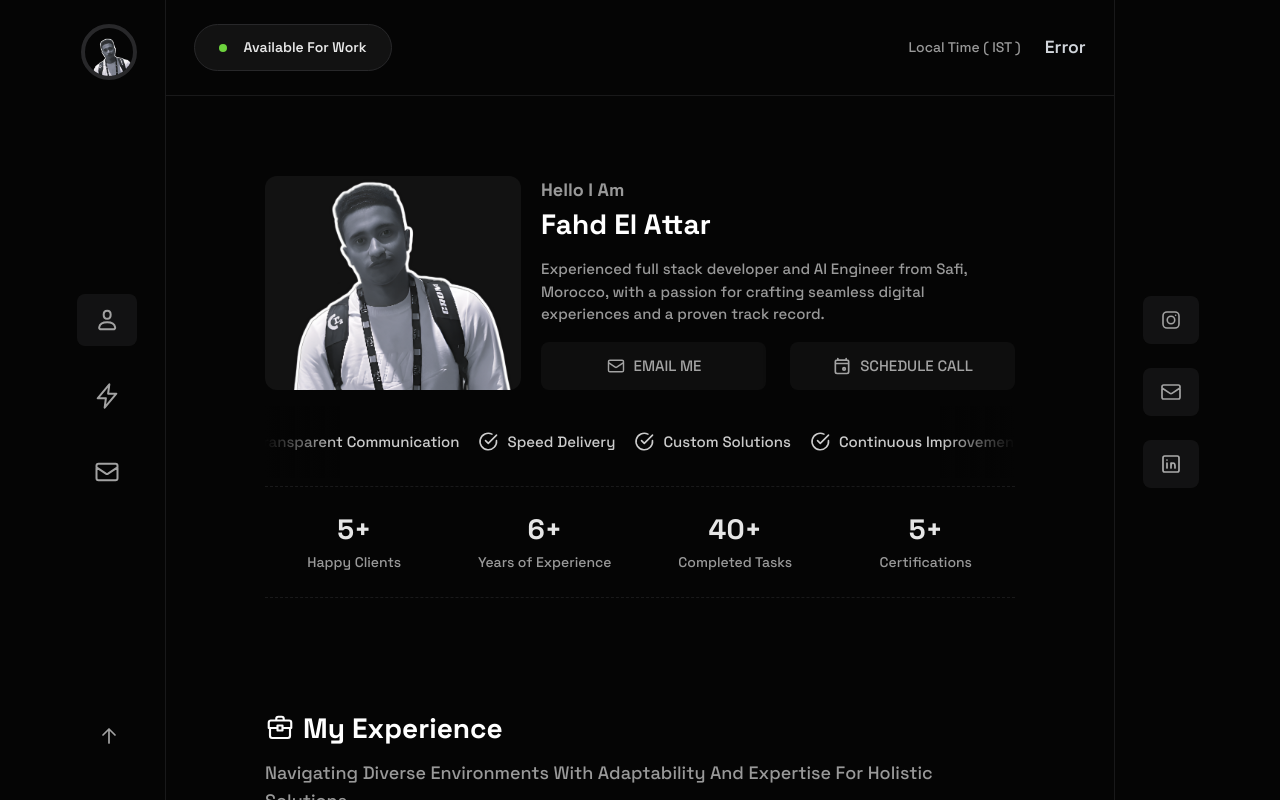
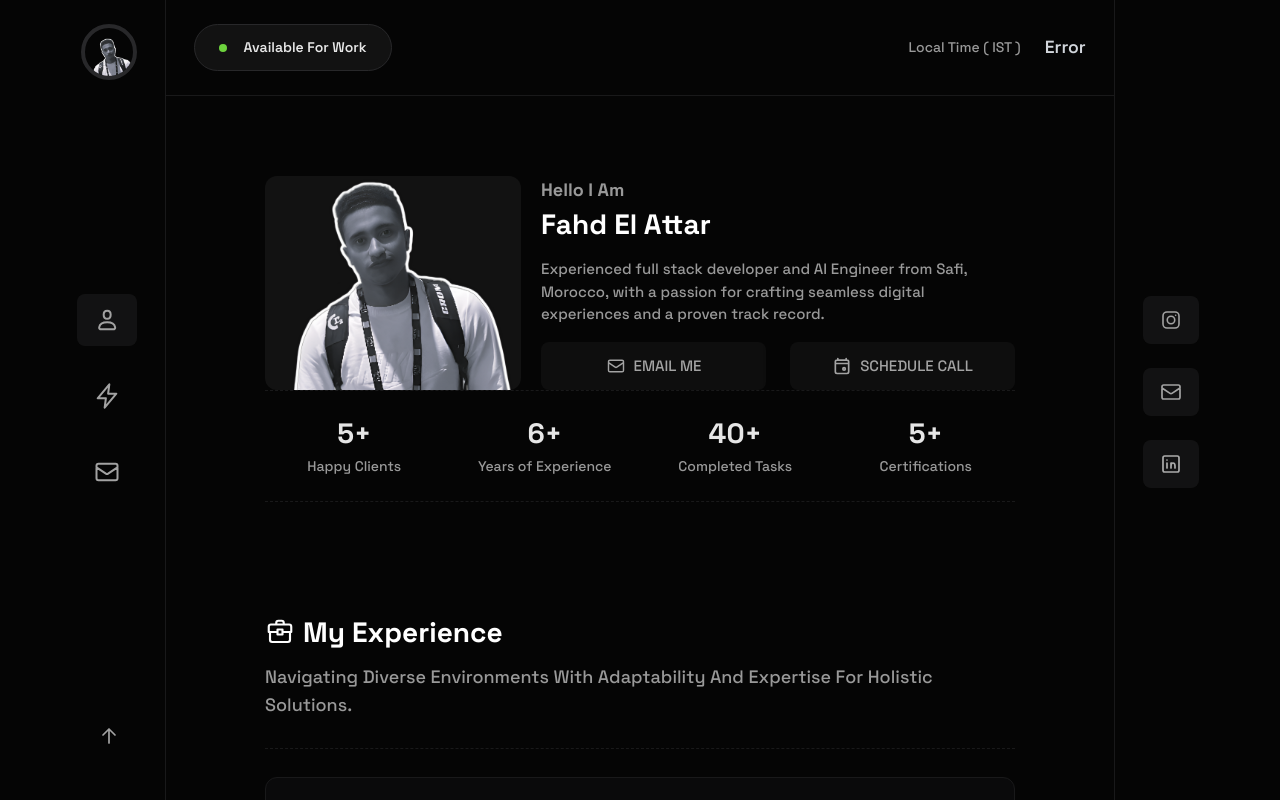
Before and after one commit to fahdElattar/my-portfolio, a Next.js app: page / in a window 1280 px wide. Shown: the top 800 px of the page. Built offline with nearby package versions, Linux system fonts and the light colour scheme; no server answers.

Commit message:
few adjustments

```diff
--- a/src/components/Sections/Hero/Hero.jsx
+++ b/src/components/Sections/Hero/Hero.jsx
@@ -7,13 +7,13 @@ import Image from 'next/image';
 import { useState, useEffect } from 'react';
 
 export const Hero = () => {
-    const [animated, setAnimated] = useState(false);
+    // const [animated, setAnimated] = useState(false);
 
-    useEffect(() => {
-        if (typeof window !== "undefined" && !window.matchMedia("(prefers-reduced-motion: reduce)").matches) {
-            setAnimated(true);
-        }
-    }, []);
+    // useEffect(() => {
+    //     if (typeof window !== "undefined" && !window.matchMedia("(prefers-reduced-motion: reduce)").matches) {
+    //         setAnimated(true);
+    //     }
+    // }, []);
 
     return (
         <main id="Hero">
@@ -46,7 +46,7 @@ export const Hero = () => {
                     </ScrambleButton>
                 </div>
             </section>
-            <section className="running-services">
+            {/* <section className="running-services">
                 <div className="running-services-inner" data-animated={animated}>
                     <RunningItem name="Exceptional Quality" />
                     <RunningItem name="Transparent Communication" />
@@ -63,7 +63,7 @@ export const Hero = () => {
                     <RunningItem name="Responsive Support" />
                     <RunningItem name="Always in Sync" />
                 </div>
-            </section>
+            </section> */}
             <section className="achievements">
                 <Achievement score={"5"} title={"Happy Clients"} />
                 <Achievement score={"6"} title={"Years of Experience"} />
```
